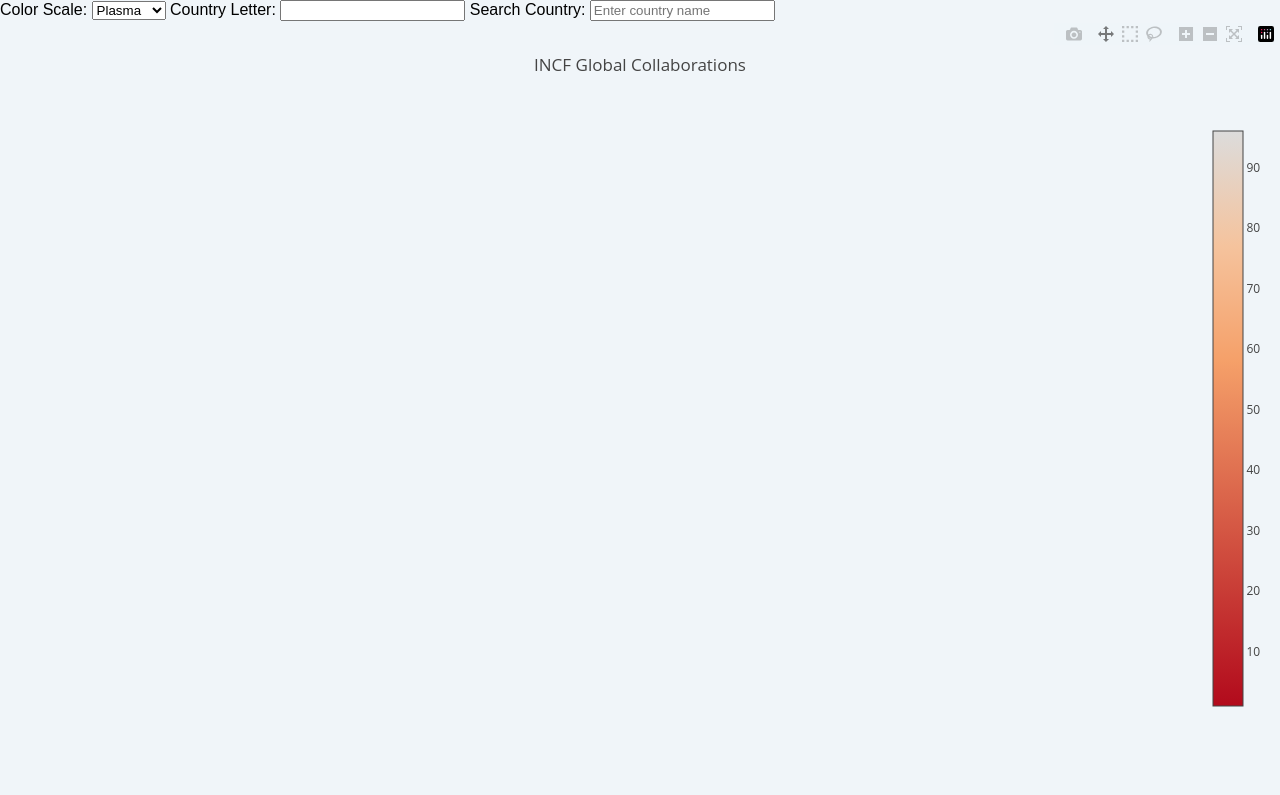
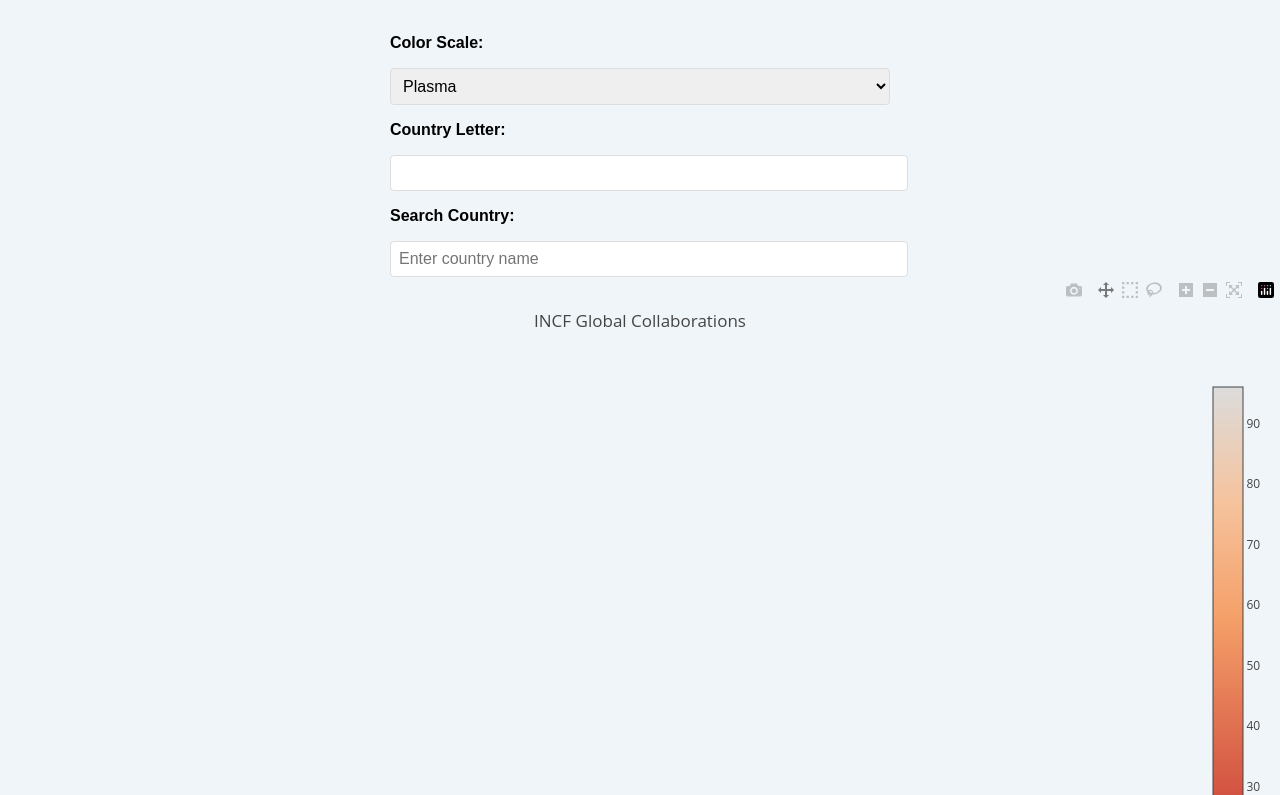
Before and after one commit to atharva434/INCF-Impact-visualization-Portal, a Django app: page /world_collab in a window 1280 px wide. Shown: the part 84-879 px from the top of the page. Run offline with Django 4.2, Linux system fonts and the light colour scheme; data comes from the database, SQL or seed files in the repository; some libraries are stand-ins or nearby versions.

Commit message:
collab_tweaks

```diff
--- a/templates/world_collab.html
+++ b/templates/world_collab.html
@@ -96,11 +96,34 @@
             position: relative;
             bottom: -25px;
         }
+        #filters {
+            display: flex; /* Make elements display horizontally */
+            flex-direction: column; /* Stack elements vertically */
+            gap: 1rem; /* Add space between elements */
+            margin-bottom: 1rem; /* Add some bottom margin */
+            width: 500px; /* Set a desired width for the filter box */
+            margin: 0 auto;
+          }
+
+          #filters label {
+            display: block; /* Make labels take full width */
+            font-weight: bold; /* Make labels bolder */
+          }
+
+          #filters select,
+          #filters input[type="text"] {
+            width: 100%; /* Set full width for inputs and select */
+            padding: 0.5rem; /* Add padding for inputs and select */
+            border: 1px solid #ddd; /* Add a thin border */
+            border-radius: 4px; /* Add rounded corners */
+            font-size: 1rem; /* Set font size for inputs and select */
+          }
     </style>
 </head>
 <body>
     {% include 'header.html' %}
     <div id="filters">
+        <br>
         <label for="color-scale">Color Scale:</label>
         <select id="color-scale">
             <option value="Plasma">Plasma</option>
```
Also changed, not shown: 1 other file.
